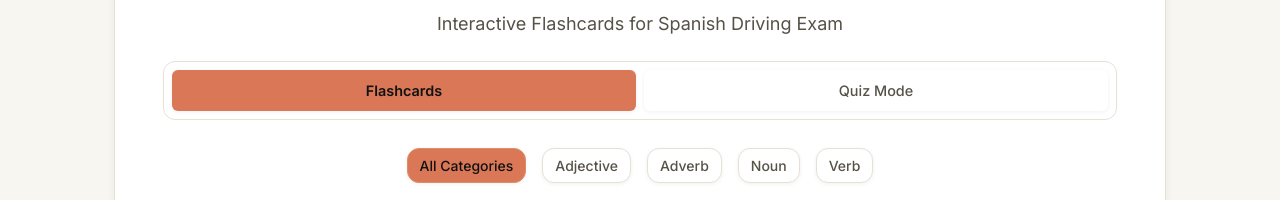
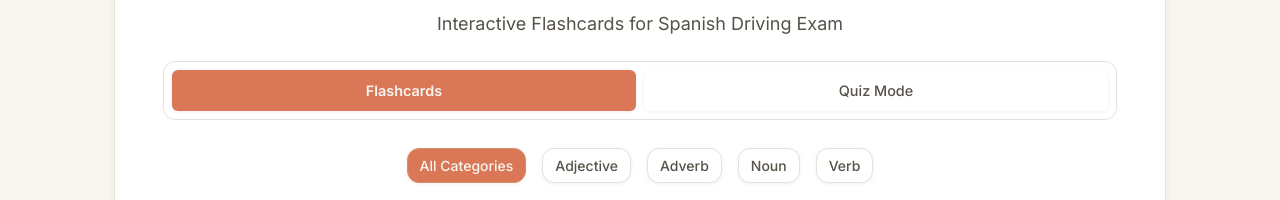
Before and after one commit to anton-g-kulikov/dgt-vocab, a plain HTML site: page index.html in a window 1280 px wide. Shown: the part 139-339 px from the top of the page. Drawn offline with Linux system fonts and the light colour scheme.

Commit message:
fix: Update active button text color for better contrast

```diff
--- a/styles.css
+++ b/styles.css
@@ -146,7 +146,7 @@ h2 {
 
 .mode-btn.active {
   background: var(--color-card-4);
-  color: var(--color-primary);
+  color: var(--color-bg);
   box-shadow: var(--shadow-sm);
   font-weight: 600;
 }
@@ -253,7 +253,7 @@ button:hover,
 .category-btn.active,
 .category-btn:hover {
   background: var(--color-card-4);
-  color: var(--color-primary);
+  color: var(--color-bg);
   border-color: var(--color-accent);
 }
 
```
